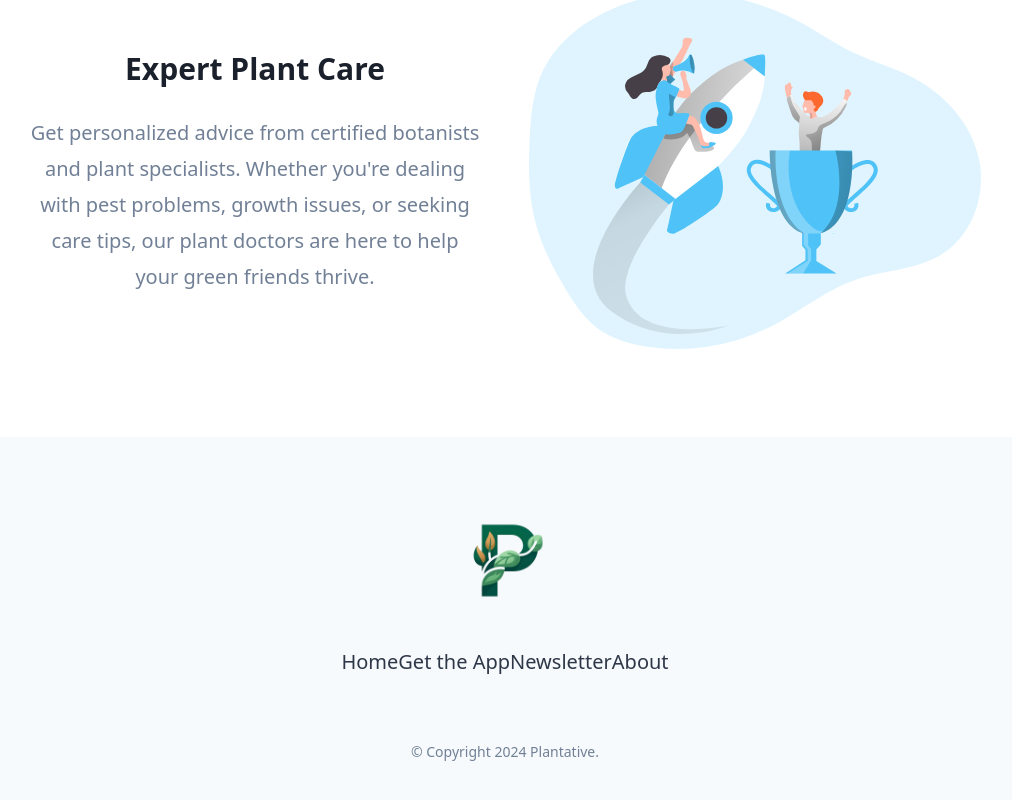
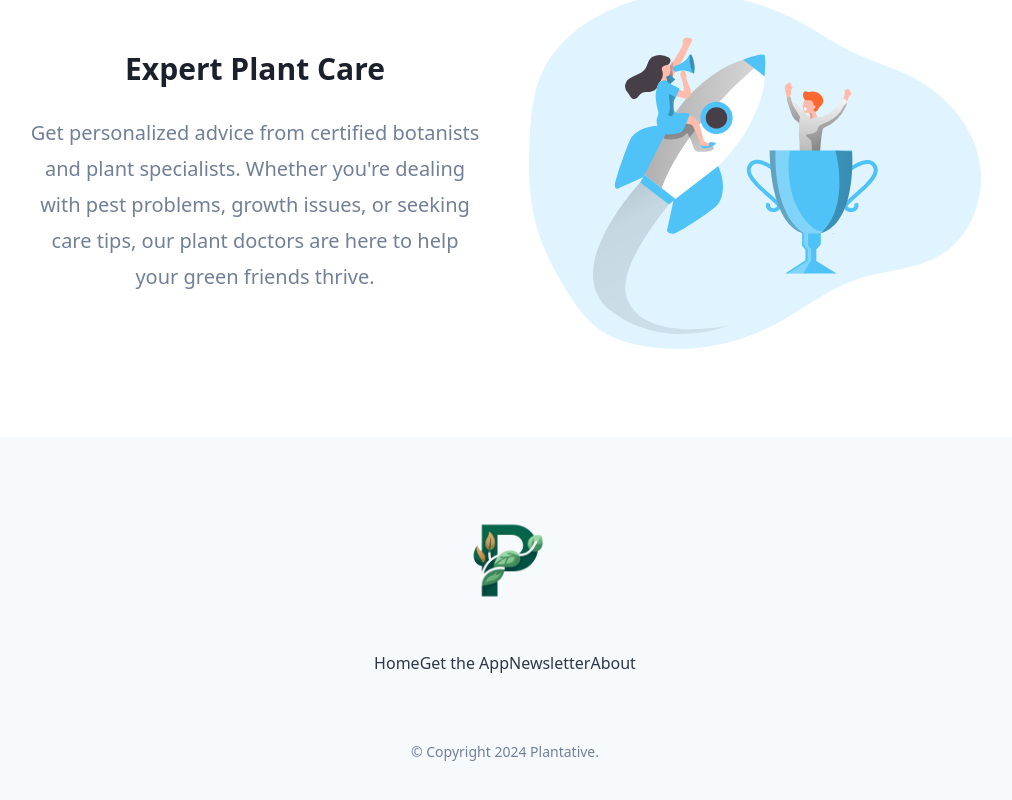
Before and after one commit to slverpla/slverpla.github.io, a Next.js app: page / in a window 1280 px wide. Shown: the part 1685-2485 px from the top of the page, without its empty margins (135-1147 px from the left). Built offline with nearby package versions, Linux system fonts and the light colour scheme.

Commit message:
fix layout

```diff
--- a/src/templates/Footer.tsx
+++ b/src/templates/Footer.tsx
@@ -51,16 +51,24 @@ const Footer = () => (
         }
       >
         <li>
-          <Link href="/">Home</Link>
+          <Link href="/" className="text-sm sm:text-base">
+            Home
+          </Link>
         </li>
         <li>
-          <Link href="/get-plantative">Get the App</Link>
+          <Link href="/get-plantative" className="text-sm sm:text-base">
+            Get the App
+          </Link>
         </li>
         <li>
-          <Link href="/">Newsletter</Link>
+          <Link href="/" className="text-sm sm:text-base">
+            Newsletter
+          </Link>
         </li>
         <li>
-          <Link href="/">About</Link>
+          <Link href="/" className="text-sm sm:text-base">
+            About
+          </Link>
         </li>
       </CenteredFooter>
     </Section>
--- a/src/templates/GetAppHeader.tsx
+++ b/src/templates/GetAppHeader.tsx
@@ -7,7 +7,7 @@ import { LogoWithText } from './Logo';
 const GetAppHeader = () => (
   <Section yPadding="py-6">
     <NavbarTwoColumns logo={<LogoWithText xl />}>
-      <div className="pr-2 md:pr-8">
+      <div className="pr-1 md:pr-8">
         <ul className="flex items-center space-x-8">
           <li>
             <Link href="/">Home</Link>
--- a/src/templates/GetAppSection.tsx
+++ b/src/templates/GetAppSection.tsx
@@ -11,8 +11,11 @@ const DownloadSection = () => (
         <h2 className="whitespace-pre-line text-center text-5xl font-bold leading-[1.1] text-gray-900 md:text-left md:text-6xl md:leading-hero">
           Get Plantative{'\n'}for iOS/Android
         </h2>
-        <div className="flex flex-row gap-4">
-          <Link href="https://apps.apple.com" className="w-48">
+        <div className="flex flex-row gap-2 sm:gap-4">
+          <Link
+            href="https://apps.apple.com"
+            className="w-32 sm:w-40 md:w-44 lg:w-48"
+          >
             <Image
               src="/assets/images/appstore.png"
               alt="Download on App Store"
@@ -21,7 +24,10 @@ const DownloadSection = () => (
               className="h-auto w-full"
             />
           </Link>
-          <Link href="https://play.google.com" className="w-48">
+          <Link
+            href="https://play.google.com"
+            className="w-32 sm:w-40 md:w-44 lg:w-48"
+          >
             <Image
               src="/assets/images/googleplay.png"
               alt="Get it on Google Play"
--- a/src/templates/HomeHeader.tsx
+++ b/src/templates/HomeHeader.tsx
@@ -9,7 +9,7 @@ const HomeHeader = () => (
   <>
     <Section yPadding="py-6">
       <NavbarTwoColumns logo={<LogoWithText xl />}>
-        <div className="pr-2 md:pr-8">
+        <div className="pr-1 md:pr-8">
           <ul className="flex items-center space-x-8">
             <li className="hidden md:block">
               <Link href="/" className="underline">
```
